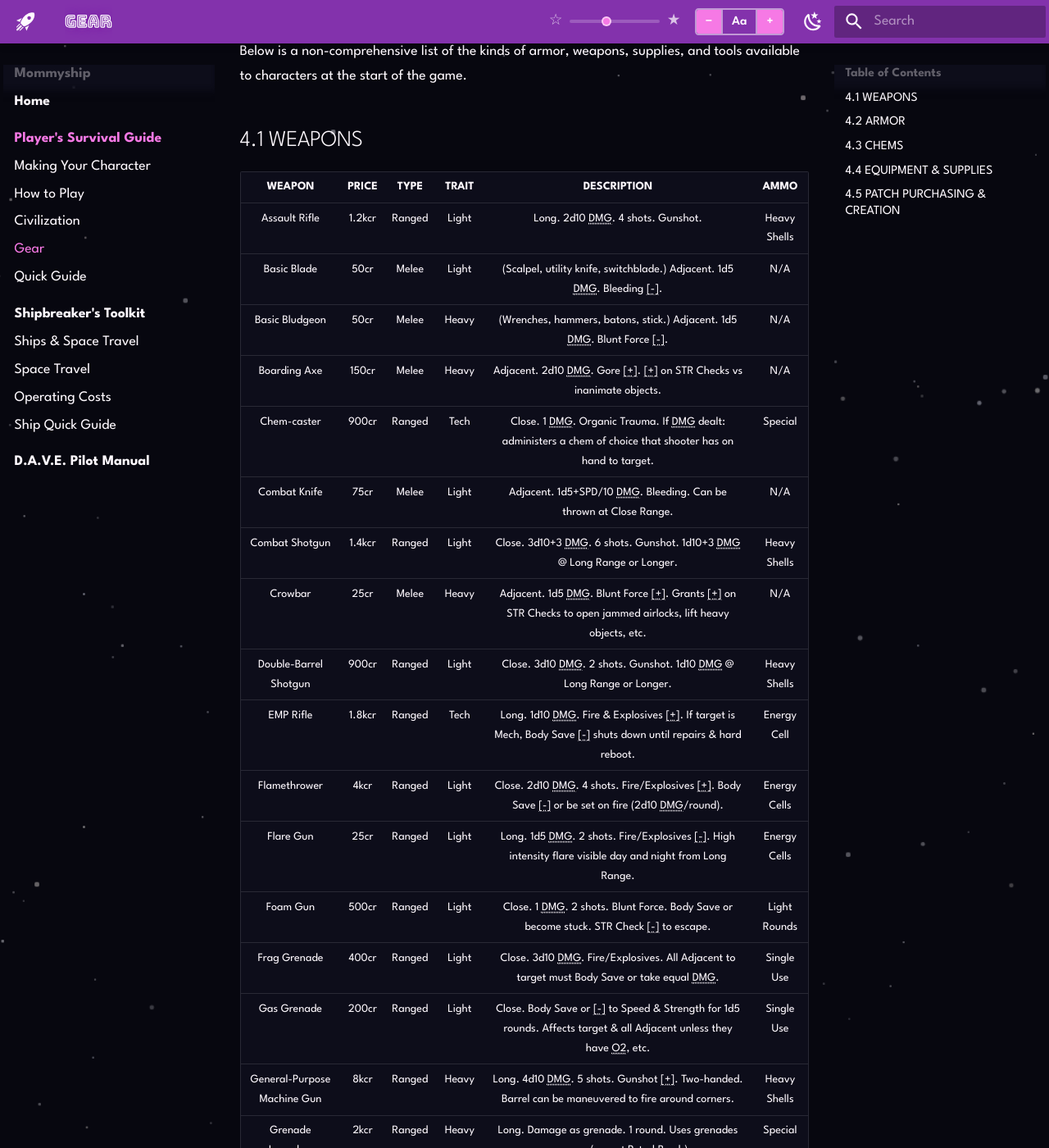
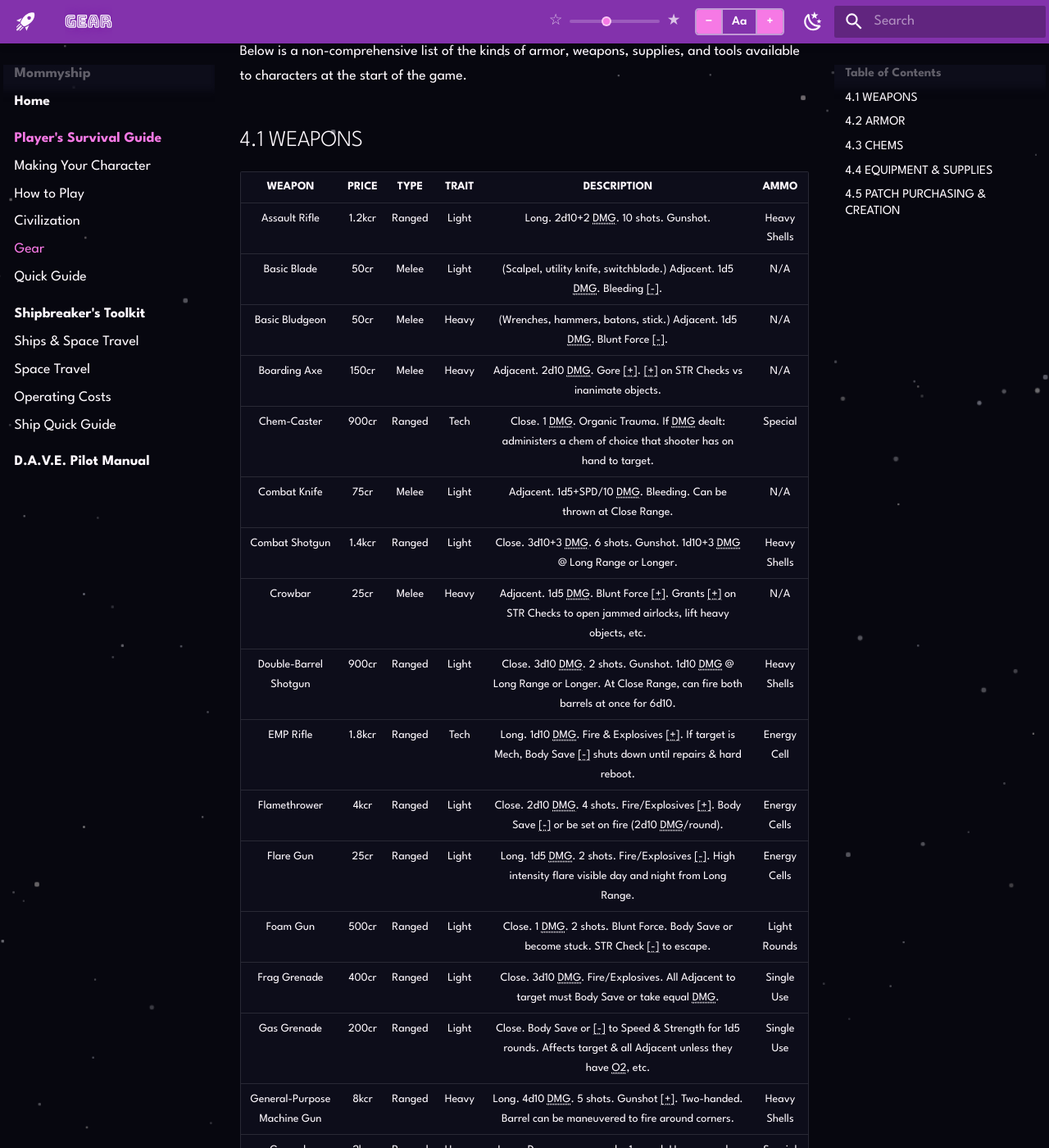
Before and after one commit to XYAgainAgain/Mommyship, an MkDocs documentation site: the page built from docs/players-survival-guide/gear.md, in a window 1280 px wide and 1400 px high, scrolled down 559 px. Shown: the whole window at 82% size. Built offline with MkDocs 1.6.1 and Material for MkDocs 9.7.7, drawn with Linux system fonts in a browser that asks for light colours; some of the changed text lies outside the part shown.

Commit message:
Quick bupdate

```diff
--- a/docs/players-survival-guide/gear.md
+++ b/docs/players-survival-guide/gear.md
@@ -8,15 +8,15 @@ Oftentimes the difference between life and death is having the right tools for t
 
 |           WEAPON            | PRICE  |  TYPE  |  TRAIT  |                         DESCRIPTION                          |     AMMO     |
 | :-------------------------: | :----: | :----: | :-----: | :----------------------------------------------------------: | :----------: |
-|        Assault Rifle        | 1.2kcr | Ranged |  Light  |              Long. 2d10 DMG. 4 shots. Gunshot.               | Heavy Shells |
+|        Assault Rifle        | 1.2kcr | Ranged |  Light  |             Long. 2d10+2 DMG. 10 shots. Gunshot.             | Heavy Shells |
 |         Basic Blade         |  50cr  | Melee  |  Light  | (Scalpel, utility knife, switchblade.) Adjacent. 1d5 DMG. Bleeding [-]. |     N/A      |
 |       Basic Bludgeon        |  50cr  | Melee  |  Heavy  | (Wrenches, hammers, batons, stick.) Adjacent. 1d5 DMG. Blunt Force [-]. |     N/A      |
 |        Boarding Axe         | 150cr  | Melee  |  Heavy  | Adjacent. 2d10 DMG. Gore [+]. [+] on STR Checks vs inanimate objects. |     N/A      |
-|         Chem-caster         | 900cr  | Ranged |  Tech   | Close. 1 DMG. Organic Trauma. If DMG dealt: administers a chem of choice that shooter has on hand to target. |   Special    |
+|         Chem-Caster         | 900cr  | Ranged |  Tech   | Close. 1 DMG. Organic Trauma. If DMG dealt: administers a chem of choice that shooter has on hand to target. |   Special    |
 |        Combat Knife         |  75cr  | Melee  |  Light  | Adjacent. 1d5+SPD/10 DMG. Bleeding. Can be thrown at Close Range. |     N/A      |
 |       Combat Shotgun        | 1.4kcr | Ranged |  Light  | Close. 3d10+3 DMG. 6 shots. Gunshot. 1d10+3 DMG @ Long Range or Longer. | Heavy Shells |
 |           Crowbar           |  25cr  | Melee  |  Heavy  | Adjacent. 1d5 DMG. Blunt Force [+]. Grants [+] on STR Checks to open jammed airlocks, lift heavy objects, etc. |     N/A      |
-|    Double-Barrel Shotgun    | 900cr  | Ranged |  Light  | Close. 3d10 DMG. 2 shots. Gunshot. 1d10 DMG @ Long Range or Longer. | Heavy Shells |
+|    Double-Barrel Shotgun    | 900cr  | Ranged |  Light  | Close. 3d10 DMG. 2 shots. Gunshot. 1d10 DMG @ Long Range or Longer. At Close Range, can fire both barrels at once for 6d10. | Heavy Shells |
 |          EMP Rifle          | 1.8kcr | Ranged |  Tech   | Long. 1d10 DMG. Fire & Explosives [+]. If target is Mech, Body Save [-] shuts down until repairs & hard reboot. | Energy Cell  |
 |        Flamethrower         |  4kcr  | Ranged |  Light  | Close. 2d10 DMG. 4 shots. Fire/Explosives [+]. Body Save [-] or be set on fire (2d10 DMG/round). | Energy Cells |
 |          Flare Gun          |  25cr  | Ranged |  Light  | Long. 1d5 DMG. 2 shots. Fire/Explosives [-]. High intensity flare visible day and night from Long Range. | Energy Cells |
@@ -49,7 +49,7 @@ Oftentimes the difference between life and death is having the right tools for t
 |          Rivet Gun          | 250cr  | Melee  |  Heavy  | Close. 3 DMG. Body Save or be impaled (instant +1d10 DMG). Gore. | Heavy Shells |
 |       Rocket Launcher       |  4kcr  | Ranged |  Heavy  | Long. 4d10 DMG, Anti-Armor. 1 shot. Fire & Explosives. Can only be fired at Long Range targets. Damages all Adjacent to target. | Heavy Shells |
 |         Smart Rifle         |  5kcr  | Ranged |  Tech   | Extreme. 3d10 DMG. 3 shots. Gunshot [+]. [-] on STR Check when fired at Close Range. Damages all Adjacent to target. | Energy Cells |
-|             SMG             |  1kcr  | Ranged |  Light  |  Long. 2d10 DMG. 5 shots. Gunshot. Can be fired one-handed.  | Light Rounds |
+|             SMG             |  1kcr  | Ranged |  Light  | Close. 2d10 DMG. 5 shots. Gunshot. Can be fired one-handed.  | Light Rounds |
 |        Smoke Grenade        | 200cr  | Ranged |  Light  | Close. No DMG. 3 rounds cover. All Ranged attacks passing through the smoke screen [-] unless attacker has thermal/infrared vision. |  Single Use  |
 |        Sniper Rifle         |  4kcr  | Ranged |  Light  | Extreme. 3d10 DMG, Anti-Armor. Gunshot. Critical: Deals 3 WOUNDS instead of DMG roll. | Light Rounds |
 |       Spray & Lighter       |  25cr  | Ranged |  Light  |    Close. 1d5 DMG (+1d5 on fire). Fire & Explosives [-].     |  Single Use  |
```
Also changed, not shown: other parts of docs/players-survival-guide/gear.md (+1 -1 lines), docs/shipbreakers-toolkit/operating-costs.md (+1 -1 lines), docs/shipbreakers-toolkit/ships-and-space-travel.md (+3 -3 lines).
